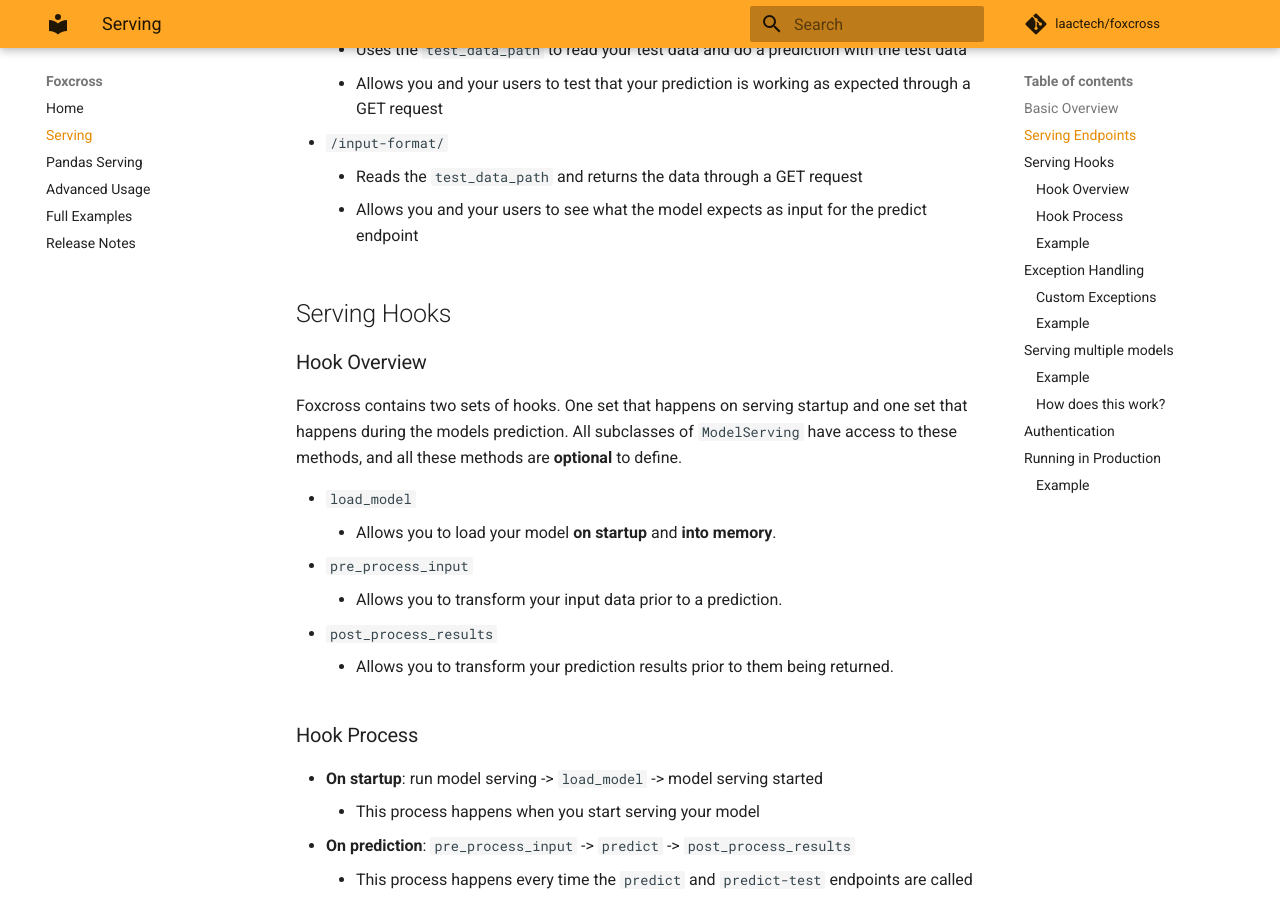
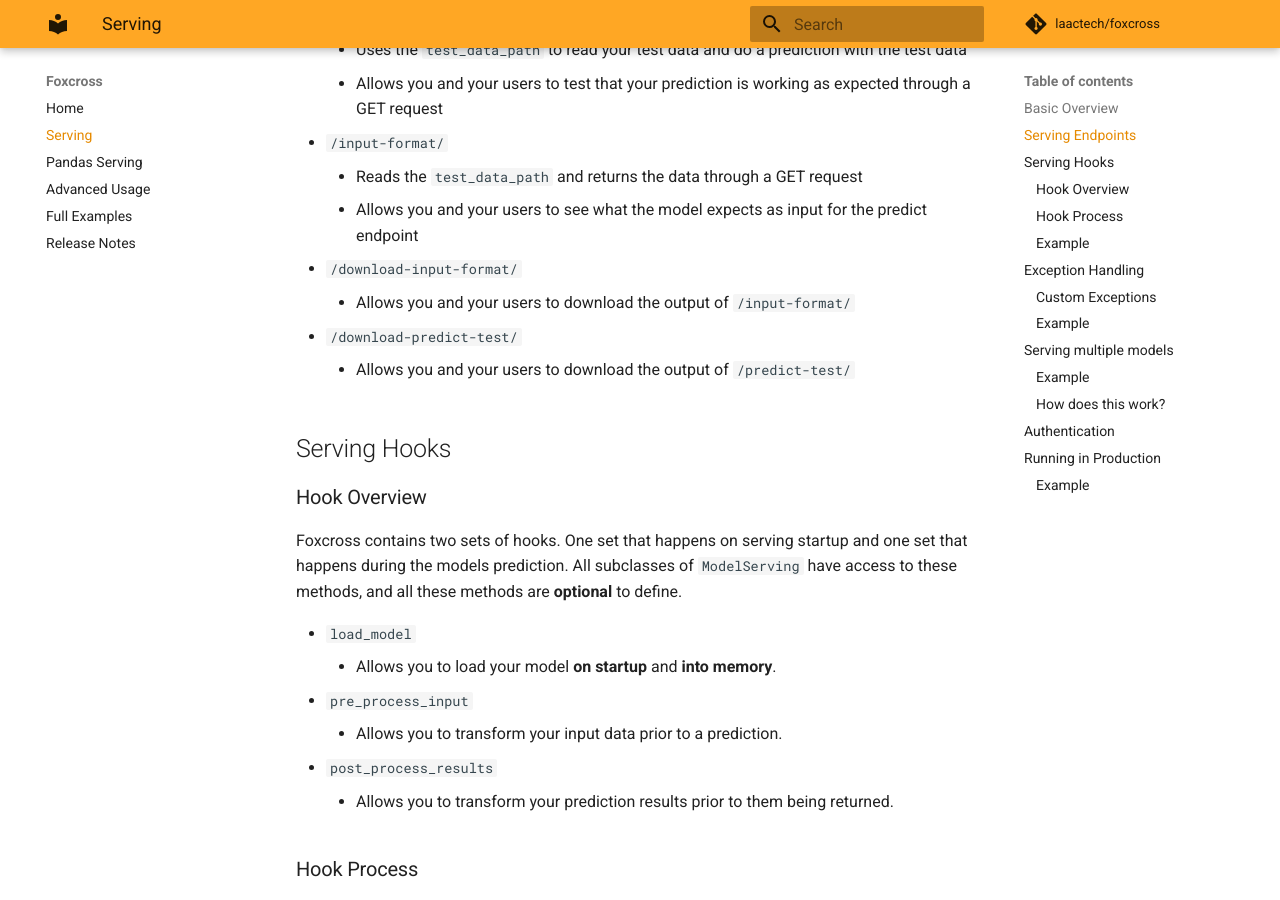
Before and after one commit to laactechnology/foxcross, an MkDocs documentation site: the page built from docs/serving.md, in a window 1280 px wide and 900 px high, scrolled down 1107 px. Built offline with MkDocs 1.6.1 and Material for MkDocs 9.7.7, drawn with Linux system fonts in a browser that asks for light colours; comment, search, counter and statistics services are not loaded.

Commit message:
adding new endpoints to docs

```diff
--- a/docs/serving.md
+++ b/docs/serving.md
@@ -44,6 +44,10 @@
     * Reads the `test_data_path` and returns the data through a GET request
     * Allows you and your users to see what the model expects as input for the predict
     endpoint
+* `/download-input-format/`
+    * Allows you and your users to download the output of `/input-format/`
+* `/download-predict-test/`
+    * Allows you and your users to download the output of `/predict-test/`
 
 ## Serving Hooks
 
```
